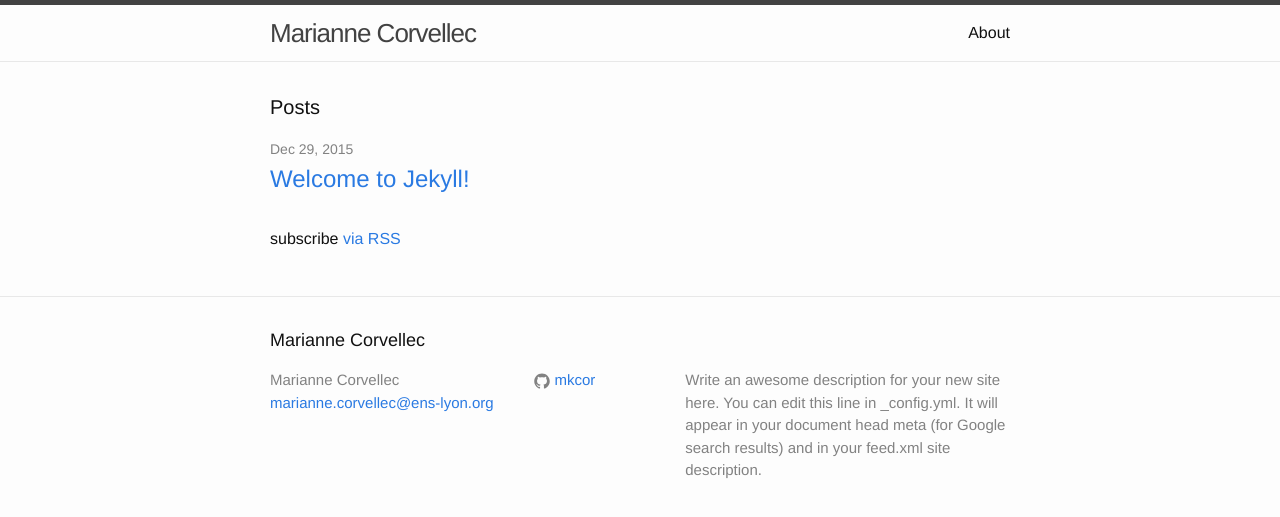
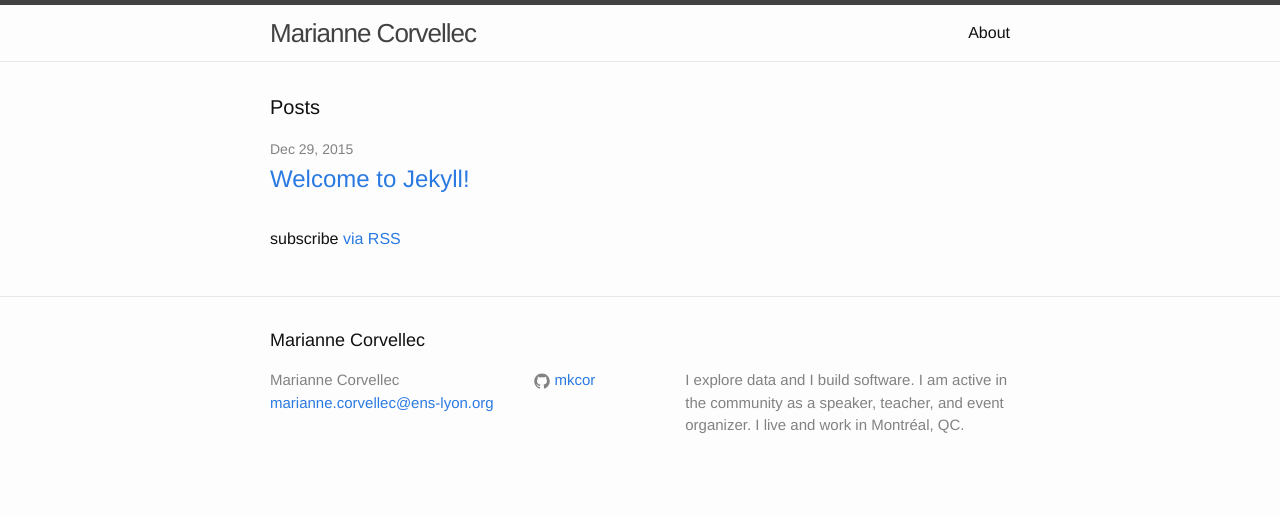
Before and after one commit to mkcor/mkcor.github.io, a Jekyll site: the page built from index.html, in a window 1280 px wide. Shown: the top 517 px of the page. Built offline with Jekyll 4.4.1, drawn with Linux system fonts in a browser that asks for light colours.

Commit message:
Update awesome description.

```diff
--- a/_config.yml
+++ b/_config.yml
@@ -9,9 +9,8 @@
 title: Marianne Corvellec
 email: marianne.corvellec@ens-lyon.org
 description: > # this means to ignore newlines until "baseurl:"
-  Write an awesome description for your new site here. You can edit this
-  line in _config.yml. It will appear in your document head meta (for
-  Google search results) and in your feed.xml site description.
+  I explore data and I build software. I am active in the community as a
+  speaker, teacher, and event organizer. I live and work in Montréal, QC.
 baseurl: "" # the subpath of your site, e.g. /blog
 url: "http://mariannecorvellec.org" # the base hostname & protocol for your site
 github_username: mkcor
```
